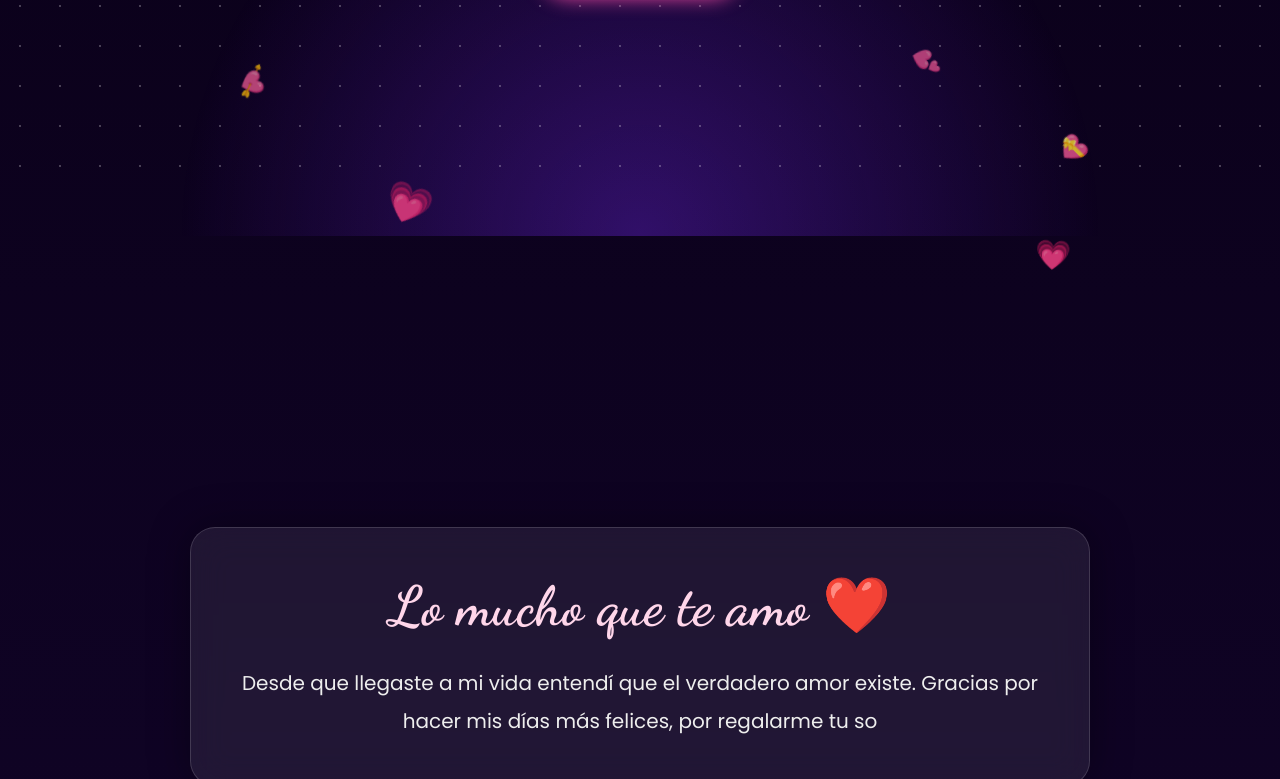
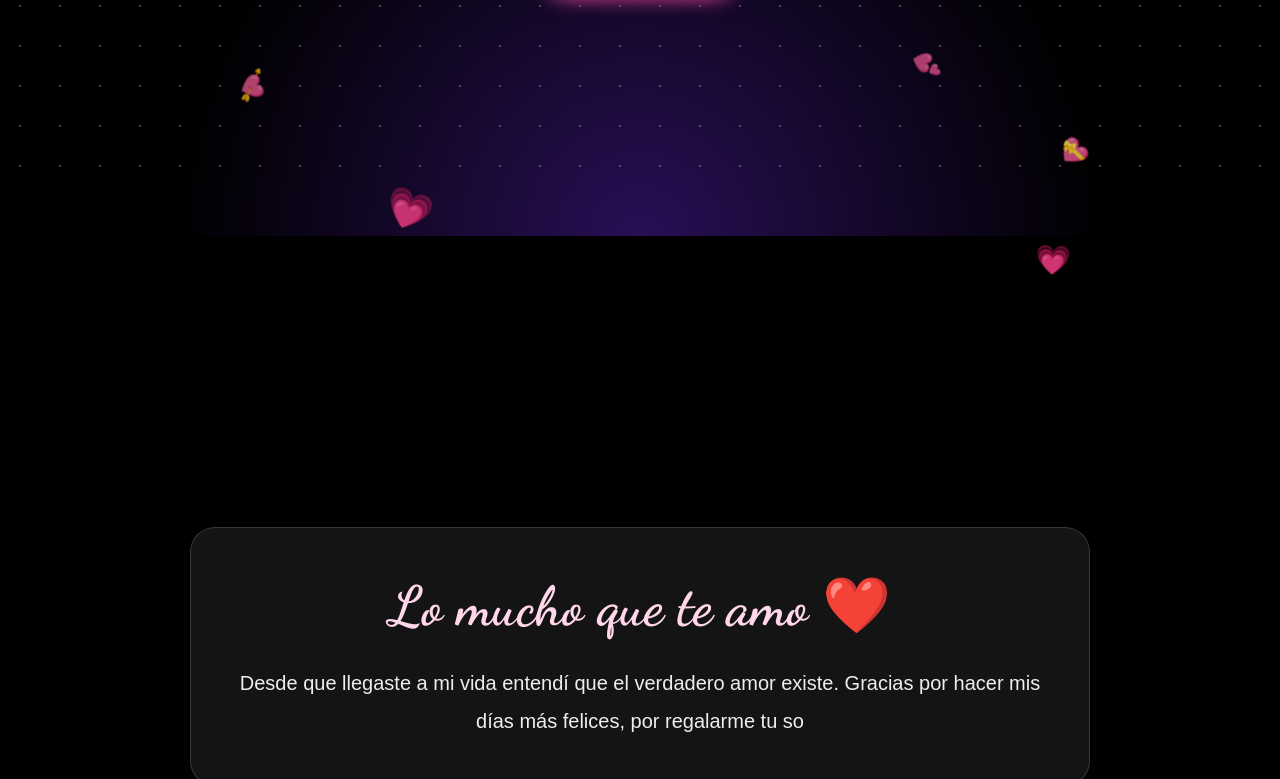
Before and after one commit to juanmcampo11/Para-mi-amor-Estefa, a plain HTML site: page index.html in a window 1280 px wide. Shown: the part 564-1343 px from the top of the page. Drawn offline with Linux system fonts and the light colour scheme.

Commit message:
Update style.css

```diff
--- a/style.css
+++ b/style.css
@@ -11,10 +11,12 @@ html{
 }
 
 body{
-    font-family:'Poppins',sans-serif;
-    background:linear-gradient(180deg,#090016,#13052d,#1d083d,#090016);
+
+    margin:0;
+    padding:0;
+    font-family: Arial, Helvetica, sans-serif;
+    background:#000;
     color:#fff;
-    overflow-x:hidden;
 }
 
 /* Fondo */
```
